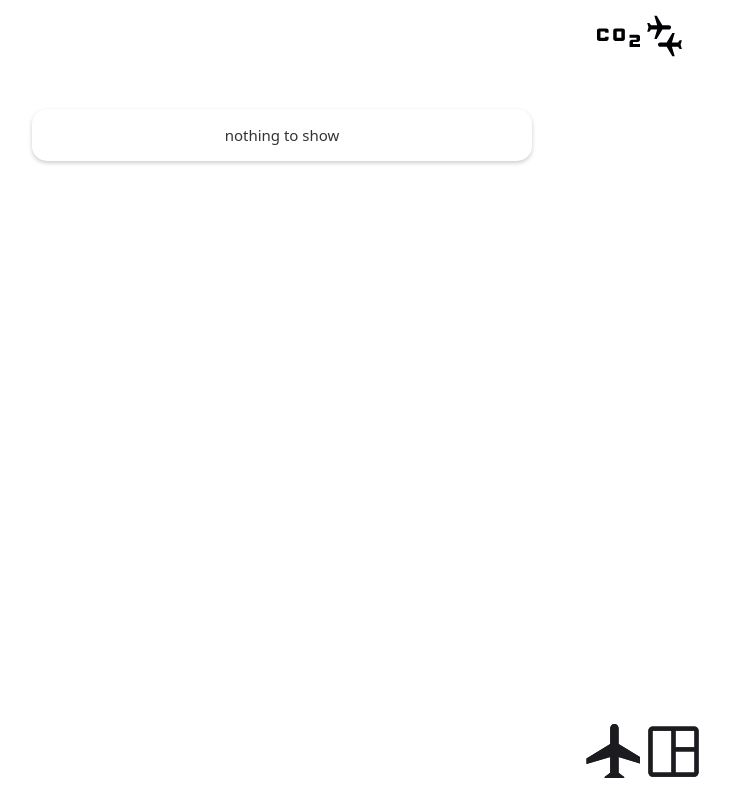
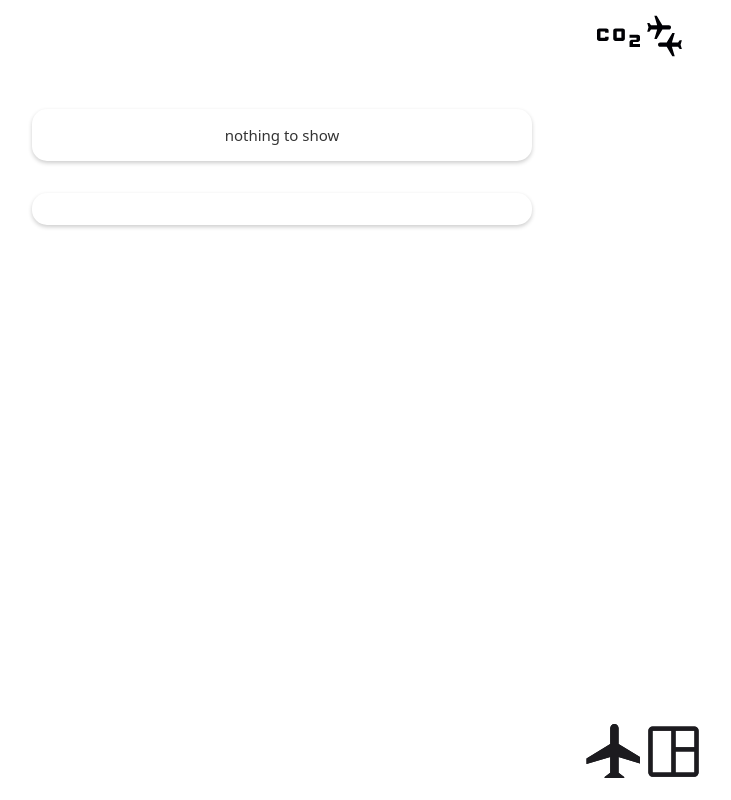
Before and after one commit to Diren-T/capstone-project, a Next.js app: page /dashboard in a window 1280 px wide. Shown: the whole page, without its empty margins (0-731 px from the left). Built offline with nearby package versions, Linux system fonts and the light colour scheme.

Commit message:
confirminput

```diff
--- a/pages/dashboard.js
+++ b/pages/dashboard.js
@@ -92,8 +92,12 @@ export default function Dashboard() {
           )}
         </StyledCardContent>
       </StyledCard>
-      <SavedCard></SavedCard>
-
+      <SavedCard>
+        <SavedCardContent>
+          {trips &&
+            trips.map((trip) => <FlightCard key={trip.id} trip={trip} />)}
+        </SavedCardContent>
+      </SavedCard>
       <Navbar />
     </>
   );
```
